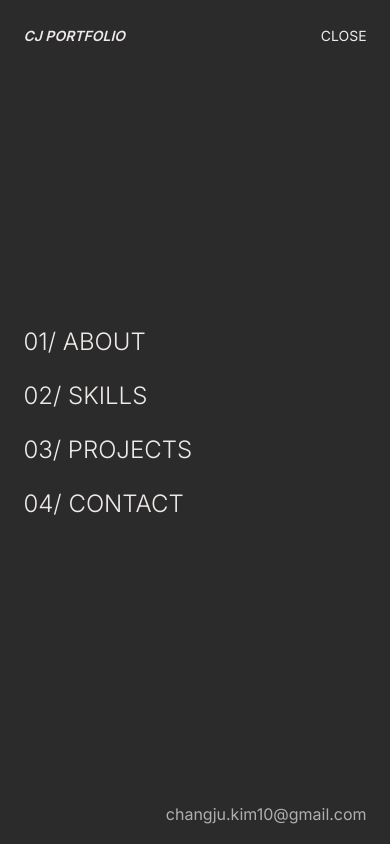
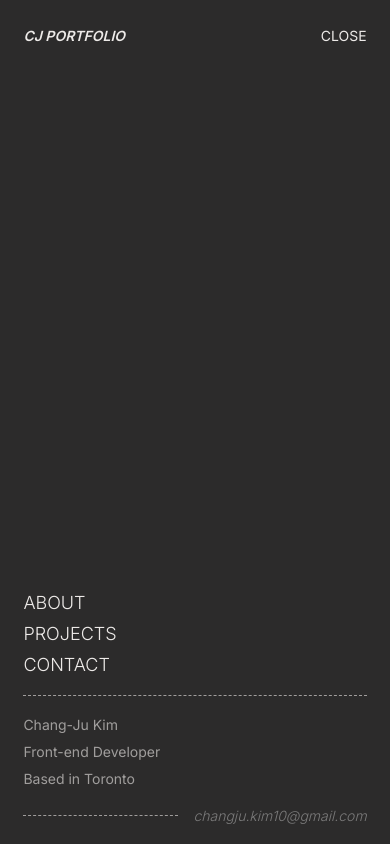
Before and after one commit to cjoak1028/portfolio-v1, a React (Create React App) app: page / in a window 390 px wide. Both pictures are taken after a click on the button "MENU". Shown: the top 844 px of the page. Built offline with nearby package versions, Linux system fonts and the light colour scheme.

Commit message:
Applied new design to hamburger menu

```diff
--- a/src/components/Header/HamburgerMenu.js
+++ b/src/components/Header/HamburgerMenu.js
@@ -3,14 +3,22 @@ import styles from "./HamburgerMenu.module.css";
 
 const HamburgerMenu = () => {
   return (
-    <div className={`${styles["hamburger-menu"]} padding-x flex flex-d-c flex-jc-c`}>
-      <ul>
-        <li>01/ ABOUT</li>
-        <li>02/ SKILLS</li>
-        <li>03/ PROJECTS</li>
-        <li>04/ CONTACT</li>
+    <div className={`${styles["hamburger-menu"]} padding-x`}>
+      <ul className={styles["hamburger-menu__links"]}>
+        <li>ABOUT</li>
+        <li>PROJECTS</li>
+        <li>CONTACT</li>
       </ul>
-      <p className={styles.email}>changju.kim10@gmail.com</p>
+      <span className={styles.divider}></span>
+      <div className={styles["hamburger-menu__info"]}>
+        <p>Chang-Ju Kim</p>
+        <p>Front-end Developer</p>
+        <p>Based in Toronto</p>
+        <div className={styles.email}>
+          <span className={styles.line}></span>
+          <p>changju.kim10@gmail.com</p>
+        </div>
+      </div>
     </div>
   );
 };
--- a/src/components/Header/HamburgerMenu.module.css
+++ b/src/components/Header/HamburgerMenu.module.css
@@ -7,22 +7,70 @@
     top: 0;
     left: 0;
     z-index: 1;
+
+    display: flex;
+    flex-direction: column;
+    justify-content: flex-end;
+    padding-top: 10rem;
+    padding-bottom: 2rem;
 }
 
-.hamburger-menu ul {
-    list-style: none;
-    font-size: clamp(2.4rem, 6vw, 4rem);
+.hamburger-menu__title h2 {
+    font-style: italic;
+    text-transform: uppercase;
+    font-size: 2.5rem;
+    line-height: 3.2rem;
     font-weight: var(--fw-light);
 }
 
-.hamburger-menu li:not(:last-child) {
-    margin-bottom: clamp(2.5rem, 5vw, 4rem);
+.hamburger-menu__links {
+    list-style: none;
+    font-size: clamp(1.8rem, 2.5vw, 2.4rem);
+    font-weight: var(--fw-light);
+}
+
+.hamburger-menu__links li:not(:last-child) {
+    margin-bottom: 1rem;
+}
+
+.divider {
+    display: block;
+    height: 1px;
+    width: 100%;
+    border-top: 1px dashed var(--c-bg);
+    margin: 2rem 0;
+    opacity: 0.6;
+}
+
+.hamburger-menu__info {
+    opacity: 0.6;
+}
+
+.hamburger-menu__info p {
+    font-size: clamp(1.4rem, 2vw, 1.8rem);
+}
+
+.hamburger-menu__info p:not(:last-of-type) {
+    margin-bottom: 1rem;
 }
 
 .email {
-    position: fixed;
-    bottom: 2rem;
-    right: clamp(2rem, 6vw, 10rem);
-    font-size: clamp(1.6rem, 4vw, 2.4rem);
+    display: flex;
+    align-items: center;
+    font-style: italic;
+    font-weight: var(--fw-light);
+    width: 100%;
+    padding-top: 2rem;
+}
+
+.line {
+    width: 100%;
+    height: 1px;
+    border-top: 1px dashed var(--c-bg);
+    margin-right: 1.5rem;
+}
+
+.email p {
+    font-size: clamp(1.4rem, 2vw, 1.8rem);
     color: var(--c-sub);
 }
```
